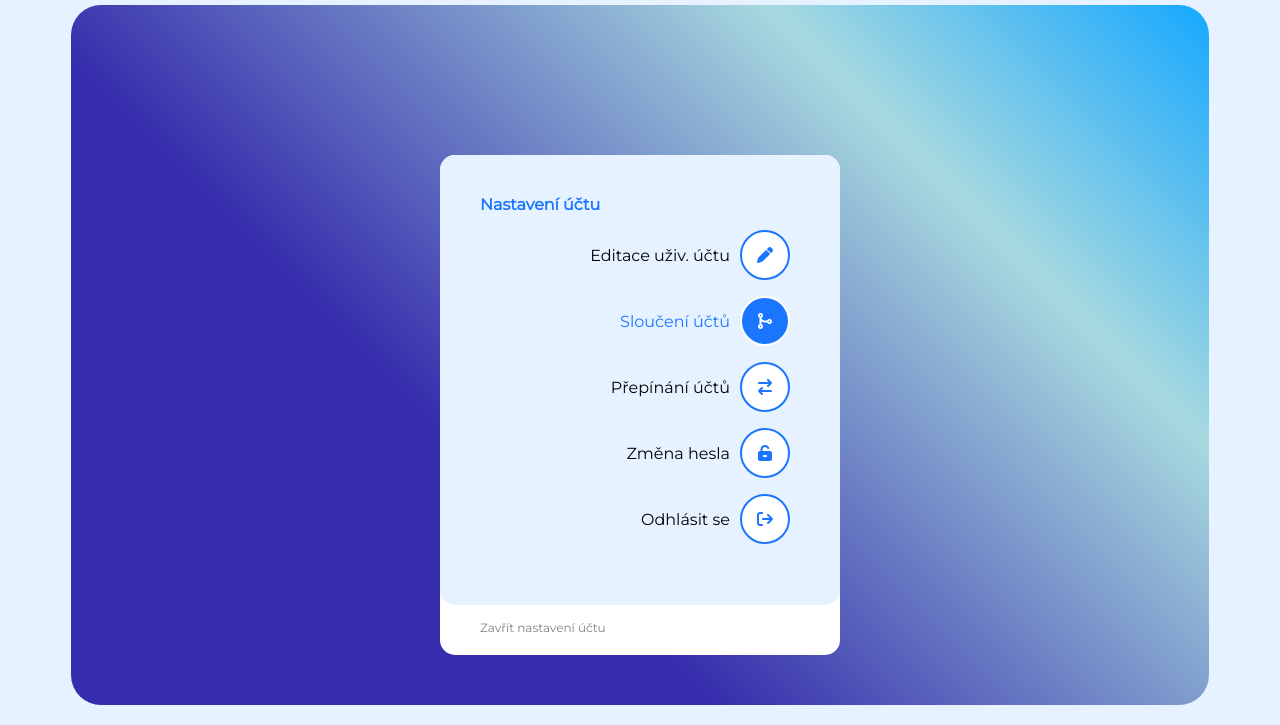
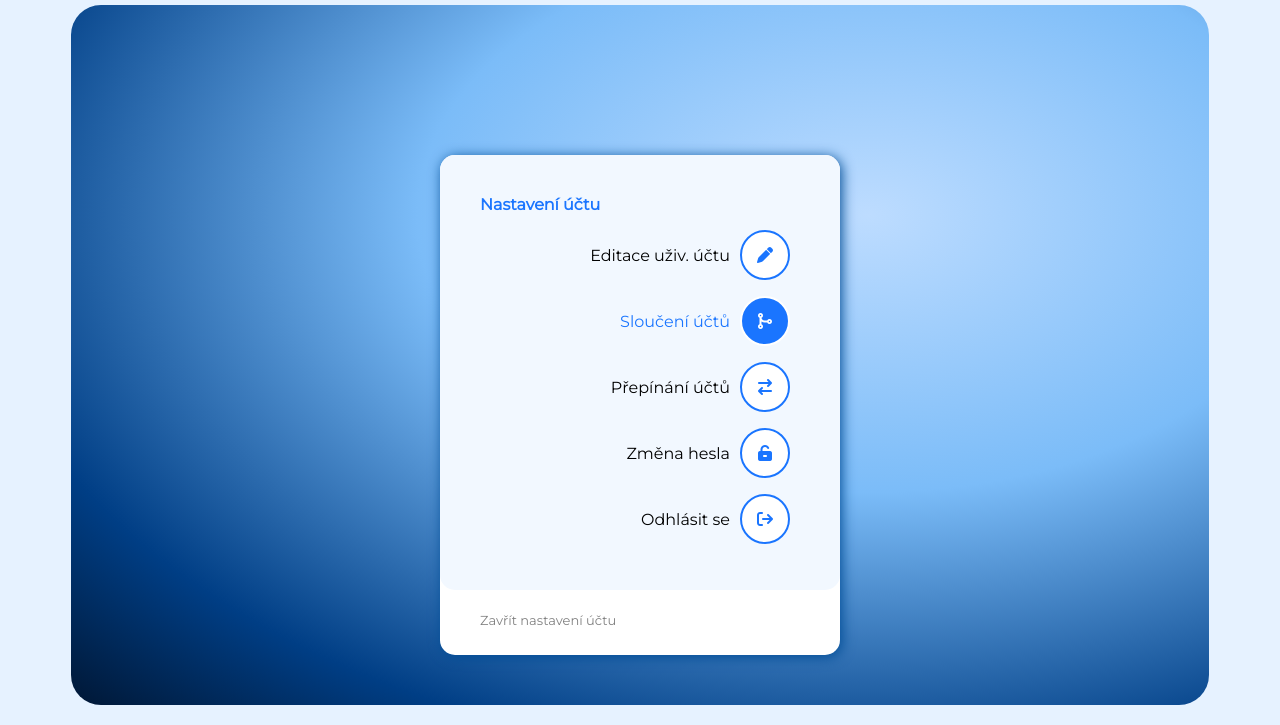
Before and after one commit to Crystalette/dashboard, a plain HTML site: page index.html in a window 1280 px wide. Shown: the part 75-800 px from the top of the page. Drawn offline with Linux system fonts and the light colour scheme.

Commit message:
made some changes

```diff
--- a/style.css
+++ b/style.css
@@ -9,6 +9,7 @@ body {
     display: flex;
     justify-content: space-between;
     align-items: center;
+    padding-right: 10px;
 }
 
 .header__left,
@@ -38,7 +39,7 @@ img {
     border-radius: 50%;
     border: solid 2px white;
     position: absolute;
-    right: 4px;
+    right: 14px;
 }
 
 .header__left {
@@ -56,7 +57,8 @@ img {
     height: 700px;
     border-radius: 30px;
     margin: auto;
-    background: linear-gradient(45deg, rgba(54,45,172,1) 35%, rgba(167,217,223,1) 76%, rgba(21,168,255,1) 100%);
+    background-color: #1a75ff;
+    background-image: radial-gradient(ellipse at 70% 30%, #bddcff, #7bbcf8, #003e85 80%, #001735);
     padding-top: 150px;
 }
 
@@ -66,16 +68,33 @@ img {
     max-width: 400px;
     margin: auto;
     border-radius: 15px;
+    box-shadow: 2px 2px 13px #004d96;
 }
 
 .settings-color-background {
-    background-color: #e6f2ff;
-    height: 450px;
+    background-color: #f2f8ff;
+    height: 435px;
     max-width: 400px;
     border-radius: 15px;
     padding-top: 40px;
     margin: auto;
 }
+
+/* svg {
+    display: inline-block;
+    position: absolute;
+    top: 0;
+    left: 0;
+  }
+
+.round {
+    display: inline-block;
+    position: relative;
+    width: 100%;
+    padding-bottom: 100%;
+    vertical-align: middle;
+    overflow: hidden;
+} */
 
 h1 {
     margin: 0px 0px 0px 40px;
@@ -84,9 +103,9 @@ h1 {
 }
 
 .close-editor {
-    font-size: 12px;
+    font-size: 13px;
     color: grey;
-    line-height: 46px;
+    line-height: 60px;
     margin: 0px 0px 0px 40px;
 }
 
```
Also changed, not shown: index.html (+5 -0 lines).
